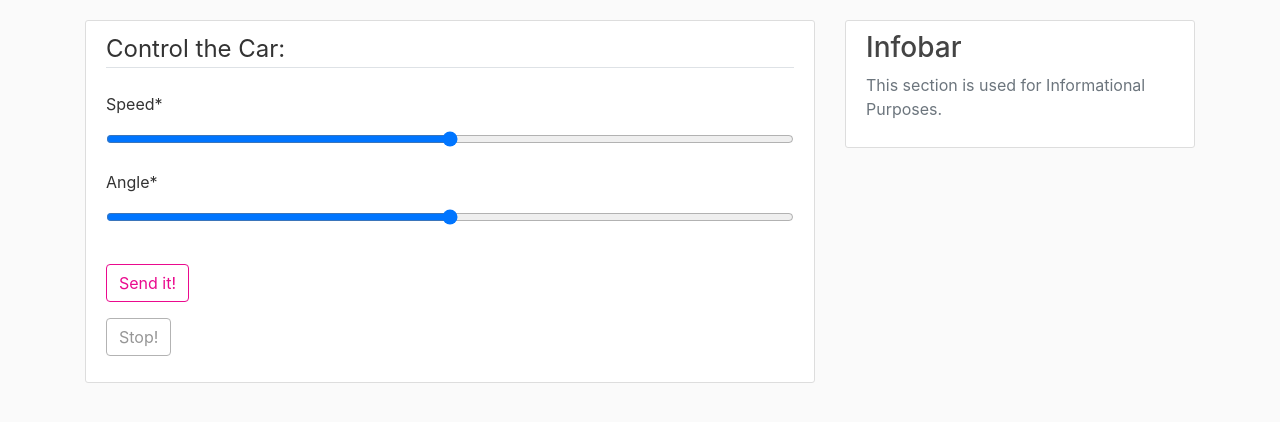
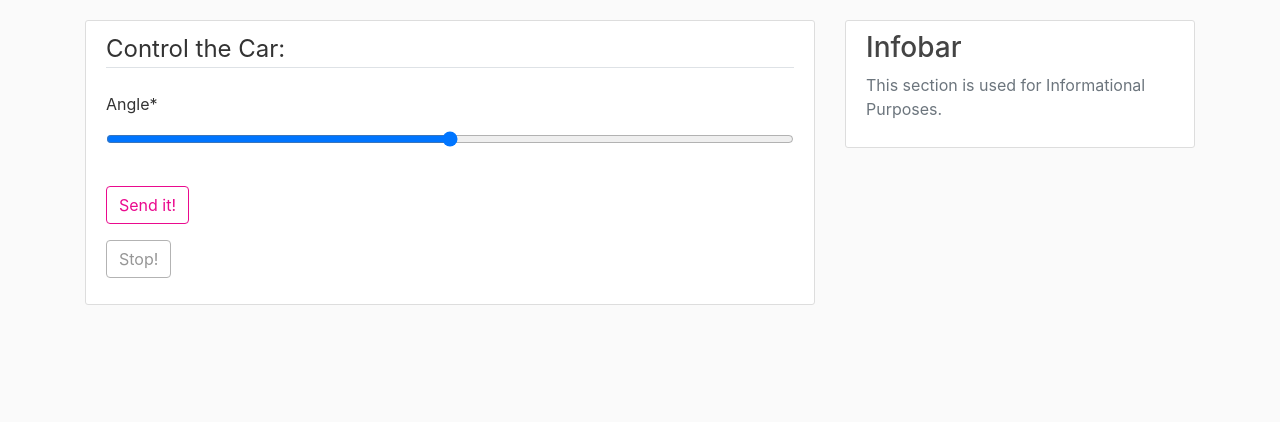
Before and after one commit to ev3-showcase/frontend, a Django app: page / in a window 1280 px wide. Shown: the part 60-482 px from the top of the page. Run offline with Django 3.2, Linux system fonts and the light colour scheme; some libraries are stand-ins or nearby versions.

Commit message:
new branch, only steering

```diff
--- a/dashboard/forms.py
+++ b/dashboard/forms.py
@@ -2,6 +2,5 @@ from django import forms
 from crispy_forms.helper import FormHelper
 
 class CarControlForm(forms.Form):
-    speed = forms.IntegerField(widget=forms.NumberInput(attrs={'id': 'slider1', 'class': 'slider1', 'type':'range', 'step': '1', 'min': '-100', 'max': '100'}), required=True)
     angle = forms.IntegerField(widget=forms.NumberInput(attrs={'id': 'slider2', 'class': 'slider2', 'type':'range', 'step': '1', 'min': '-100', 'max': '100'}), required=True)
     helper = FormHelper()
--- a/dashboard/templates/dashboard/dashboard.html
+++ b/dashboard/templates/dashboard/dashboard.html
@@ -16,7 +16,6 @@
         <form method="POST">
             {% csrf_token %}
             <input name="angle" type="hidden" value="0">
-            <input name="speed" type="hidden" value="0">
             <div class="form-group">
                 <button class="btn btn-outline-secondary" type="submit" id="stop">Stop!</button>
             </div>
--- a/dashboard/views.py
+++ b/dashboard/views.py
@@ -18,15 +18,12 @@ def dashboard(request):
         form = CarControlForm(request.POST)
         if form.is_valid():
 
-            speed = form.cleaned_data.get('speed')
             angle = form.cleaned_data.get('angle')
 
             message = {
-                    'speed': 0,
                     'steering': 0,
                     }
 
-            message['speed'] = speed
             message['steering'] = angle
 
             #publish messages
@@ -34,7 +31,7 @@ def dashboard(request):
             payload = message
             headers = {'content-type': 'application/json'}
             r = requests.post(url, data=json.dumps(payload), headers=headers)
-            messages.success(request, f'Instructions Transmitted. Speed: {speed}%, Steeringangle: {angle}%')
+            messages.success(request, f'Instructions Transmitted. Steeringangle: {angle}%')
             messages.info(request, f'Message Posted to {url}')
             messages.info(request, f'Request Response: {r}')
 
```
